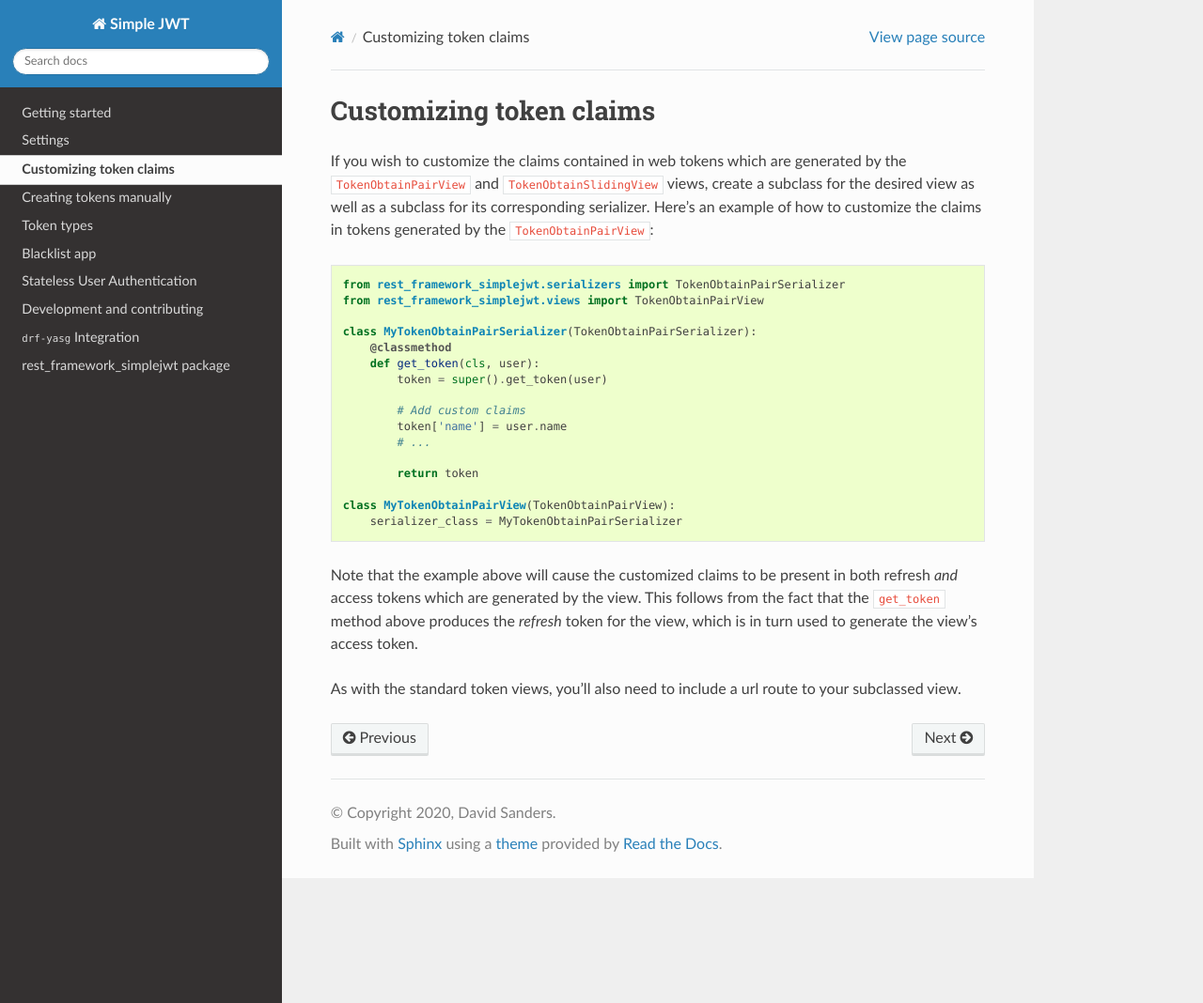
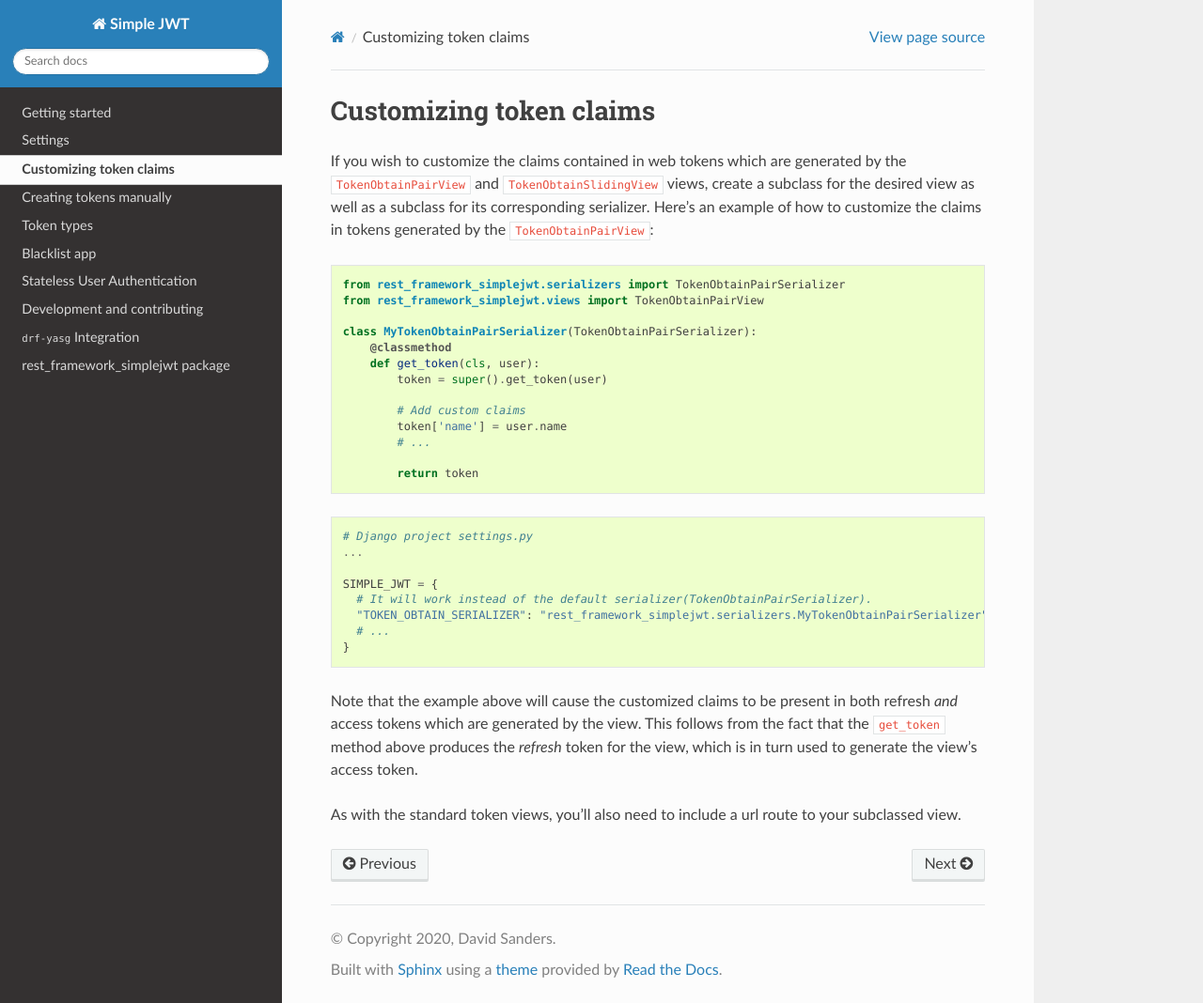
Before and after one commit to jazzband/djangorestframework-simplejwt, a Sphinx documentation site: the page built from docs/customizing_token_claims.rst, in a window 1280 px wide and 1068 px high. Shown: the whole window at 94% size. Built offline with Sphinx 7.4.7 and the Read the Docs theme 2.0.0, drawn with Linux system fonts in a browser that asks for light colours; the version number could not be read and is left out.

Commit message:
Update documentation on customizing token claims.

```diff
--- a/docs/customizing_token_claims.rst
+++ b/docs/customizing_token_claims.rst
@@ -25,8 +25,16 @@ generated by the ``TokenObtainPairView``:
 
           return token
 
-  class MyTokenObtainPairView(TokenObtainPairView):
-      serializer_class = MyTokenObtainPairSerializer
+.. code-block:: python
+
+  # Django project settings.py
+  ...
+
+  SIMPLE_JWT = {
+    # It will work instead of the default serializer(TokenObtainPairSerializer).
+    "TOKEN_OBTAIN_SERIALIZER": "rest_framework_simplejwt.serializers.MyTokenObtainPairSerializer",
+    # ...
+  }
 
 Note that the example above will cause the customized claims to be present in
 both refresh *and* access tokens which are generated by the view.  This follows
```
